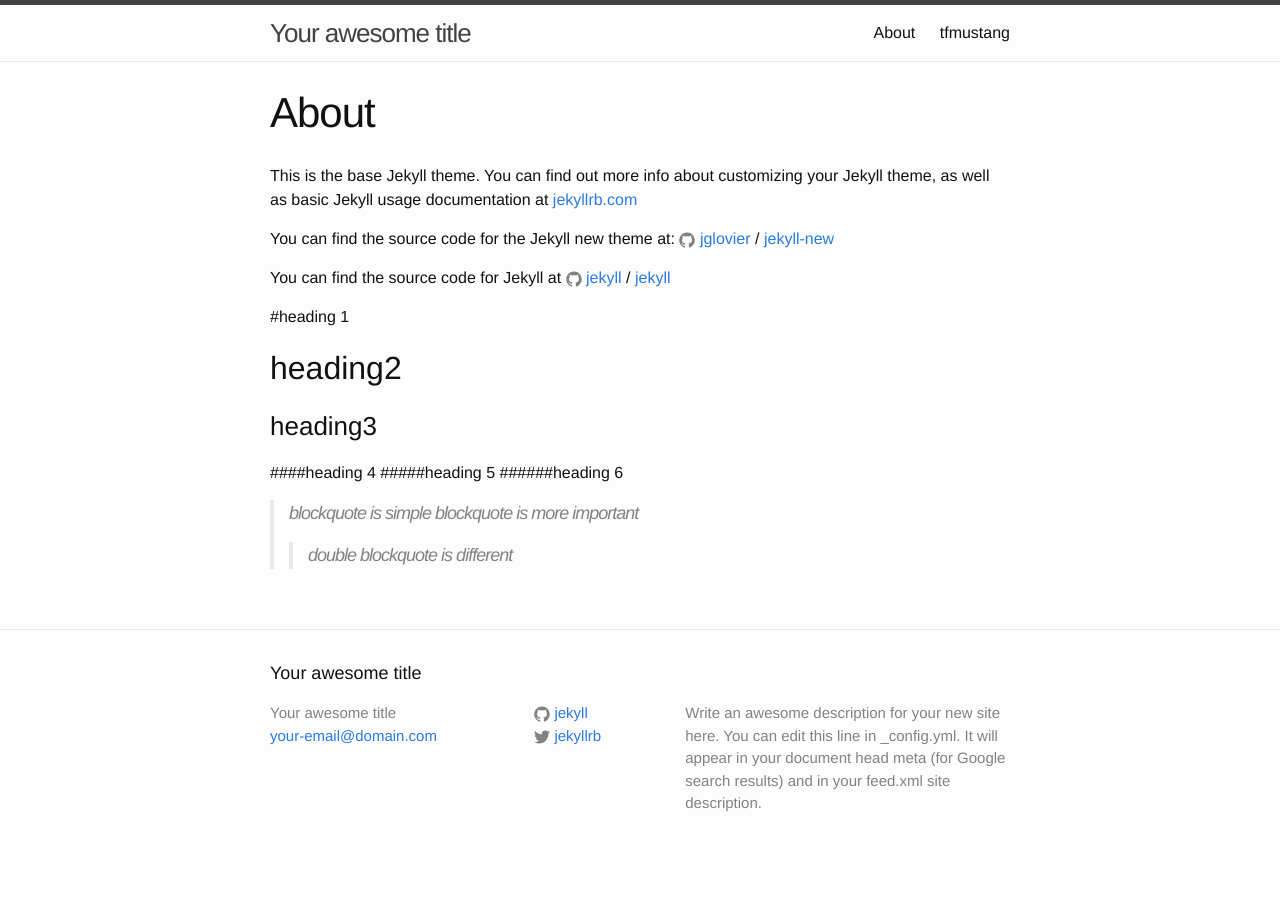
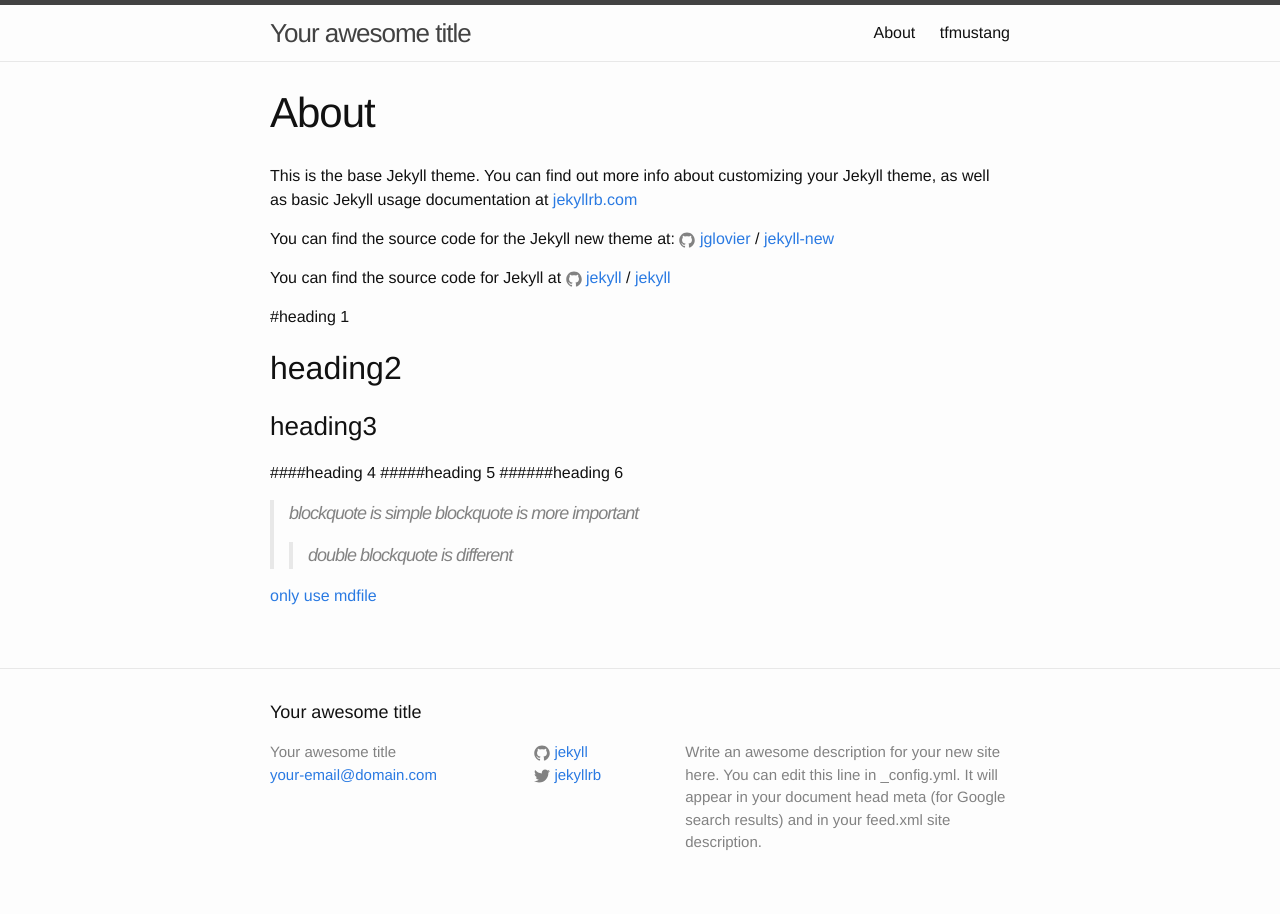
Before and after one commit to tfmustang/tfmustang.github.io, a Jekyll site: the page built from about.md, in a window 1280 px wide. Built offline with Jekyll 4.4.1, drawn with Linux system fonts in a browser that asks for light colours.

Commit message:
Update about.md

```diff
--- a/about.md
+++ b/about.md
@@ -25,3 +25,5 @@
 > blockquote is simple
 > blockquote is more important
 >> double blockquote is different
+
+[only use mdfile](http://spajungja.kr)
```
